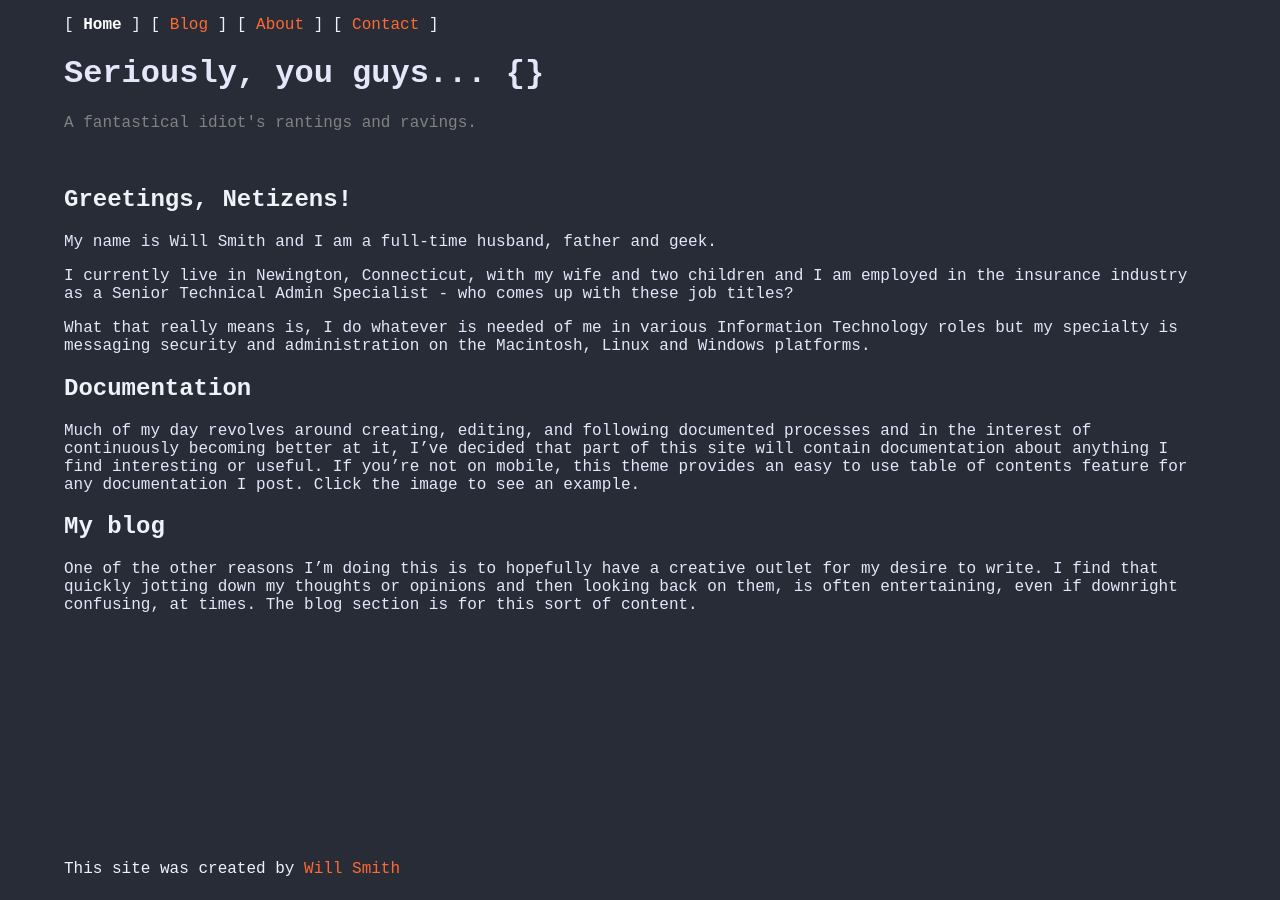
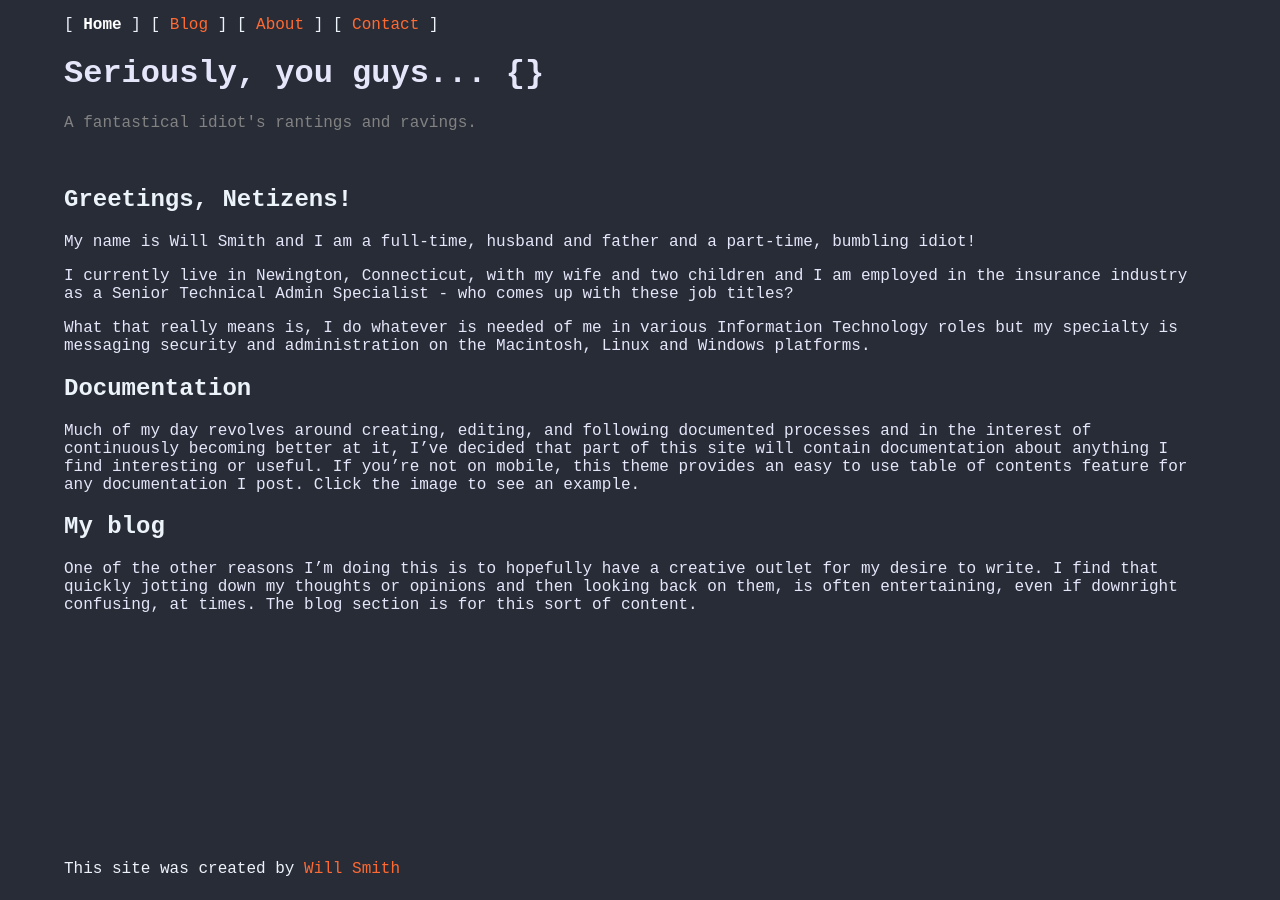
Before and after one commit to thewismit/jekyll-simple.css, a Jekyll site: the page built from index.md, in a window 1280 px wide. Built offline with Jekyll 4.4.1, drawn with Linux system fonts in a browser that asks for light colours.

Commit message:
adjusted opening sentence.

```diff
--- a/index.md
+++ b/index.md
@@ -7,14 +7,14 @@ layout: default
 ---
 ## Greetings, Netizens!
 
-My name is Will Smith and I am a full-time husband, father and geek.
+My name is Will Smith and I am a full-time, husband and father and a part-time, bumbling idiot!
 
 I currently live in Newington, Connecticut, with my wife and two children and I am employed in the insurance industry as a Senior Technical Admin Specialist - who comes up with these job titles?
 
 What that really means is, I do whatever is needed of me in various Information Technology roles but my specialty is messaging security and administration on the Macintosh, Linux and Windows platforms.
 
 ## Documentation
-Much of my day revolves around creating, editing, and following documented processes and in the interest of continuously becoming better at it, I&rsquo;ve decided that part of this site will contain documentation about anything I find interesting or useful. If you&rsquo;re not on mobile, this theme provides an easy to use table of contents feature for any documentation I post. Click the image to see an example.
+Much of my day revolves around creating, editing, and following documented processes and in the interest of continuously becoming better at it, I've decided that part of this site will contain documentation about anything I find interesting or useful. If you're not on mobile, this theme provides an easy to use table of contents feature for any documentation I post. Click the image to see an example.
 
 ## My blog
 
```
